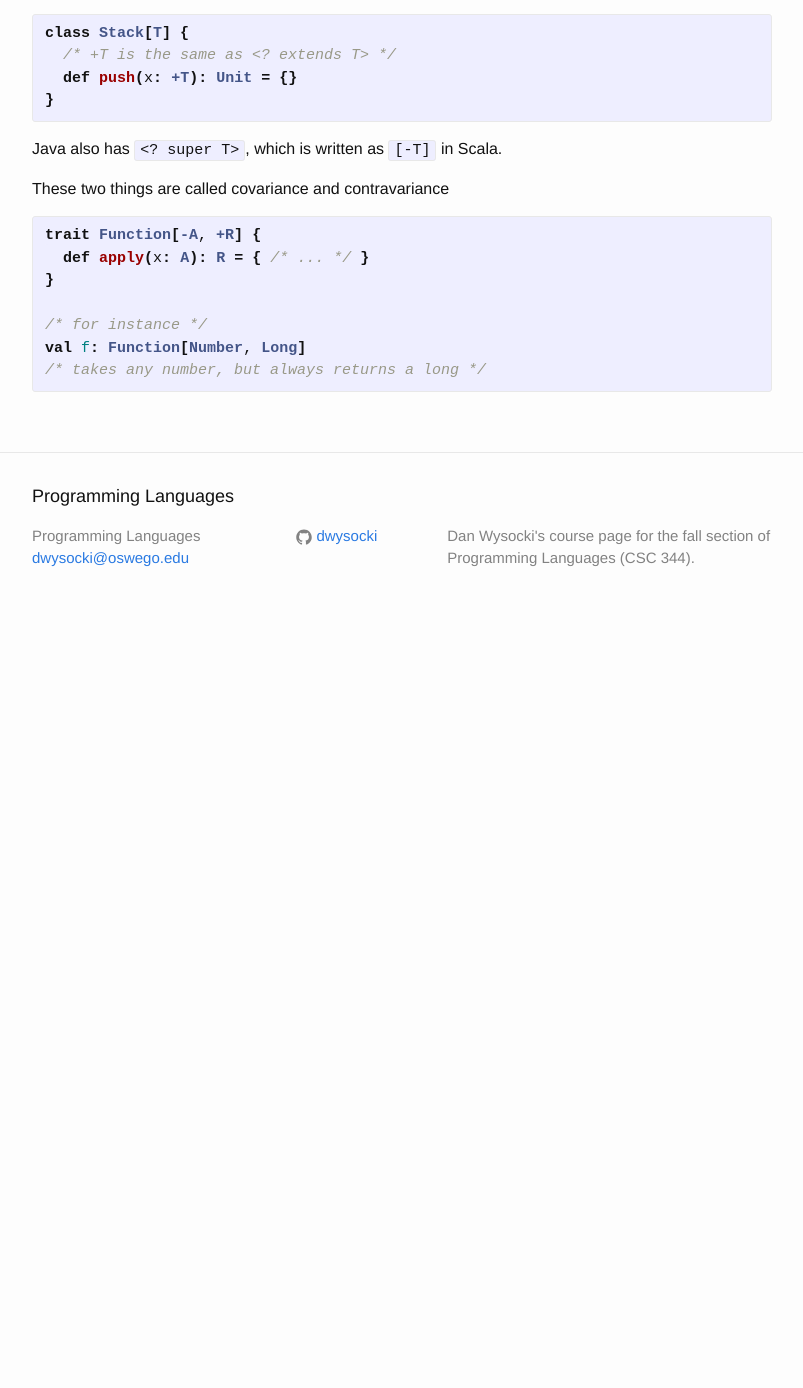
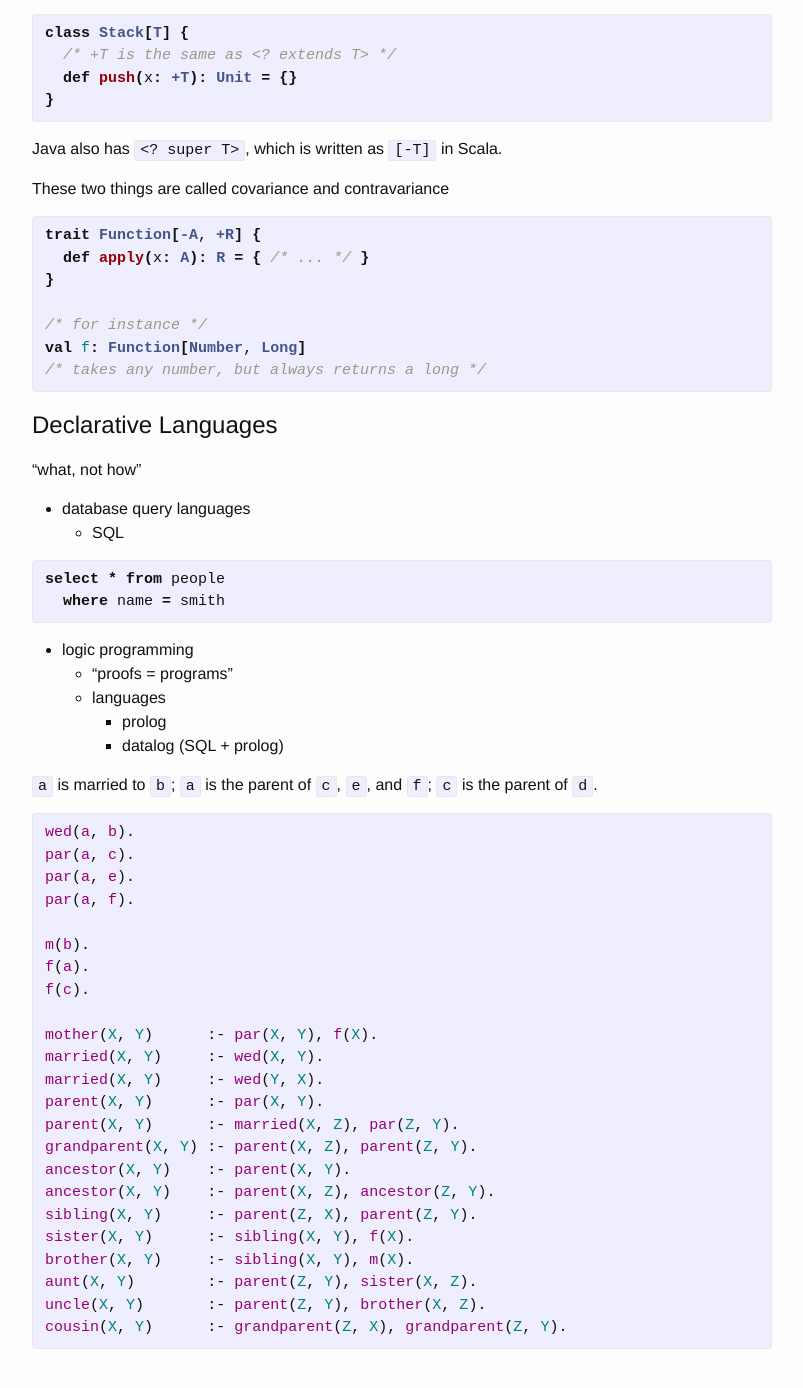
Before and after one commit to dwysocki/csc344, a Jekyll site: the page built from notes.md, in a window 1280 px wide and 1400 px high, scrolled down 20486 px. Shown: the top 1388 px of the window, without its empty margins (238-1041 px from the left). Built offline with Jekyll 4.4.1, drawn with Linux system fonts in a browser that asks for light colours; before the commit the page ends 21116 px from its top, so only the background shows below that.

Commit message:
prolog notes

```diff
--- a/notes.md
+++ b/notes.md
@@ -1010,3 +1010,51 @@ trait Function[-A, +R] {
 val f: Function[Number, Long]
 /* takes any number, but always returns a long */
 {% endhighlight %}
+
+# Declarative Languages
+
+"what, not how"
+
+- database query languages
+    - SQL
+
+{% highlight sql %}
+select * from people
+  where name = smith
+{% endhighlight %}
+
+- logic programming
+    - "proofs = programs"
+    - languages
+        - prolog
+        - datalog (SQL + prolog)
+
+`a` is married to `b`;
+`a` is the parent of `c`, `e`, and `f`;
+`c` is the parent of `d`.
+
+{% highlight prolog %}
+wed(a, b).
+par(a, c).
+par(a, e).
+par(a, f).
+
+m(b).
+f(a).
+f(c).
+
+mother(X, Y)      :- par(X, Y), f(X).
+married(X, Y)     :- wed(X, Y).
+married(X, Y)     :- wed(Y, X).
+parent(X, Y)      :- par(X, Y).
+parent(X, Y)      :- married(X, Z), par(Z, Y).
+grandparent(X, Y) :- parent(X, Z), parent(Z, Y).
+ancestor(X, Y)    :- parent(X, Y).
+ancestor(X, Y)    :- parent(X, Z), ancestor(Z, Y).
+sibling(X, Y)     :- parent(Z, X), parent(Z, Y).
+sister(X, Y)      :- sibling(X, Y), f(X).
+brother(X, Y)     :- sibling(X, Y), m(X).
+aunt(X, Y)        :- parent(Z, Y), sister(X, Z).
+uncle(X, Y)       :- parent(Z, Y), brother(X, Z).
+cousin(X, Y)      :- grandparent(Z, X), grandparent(Z, Y).
+{% endhighlight %}
```
